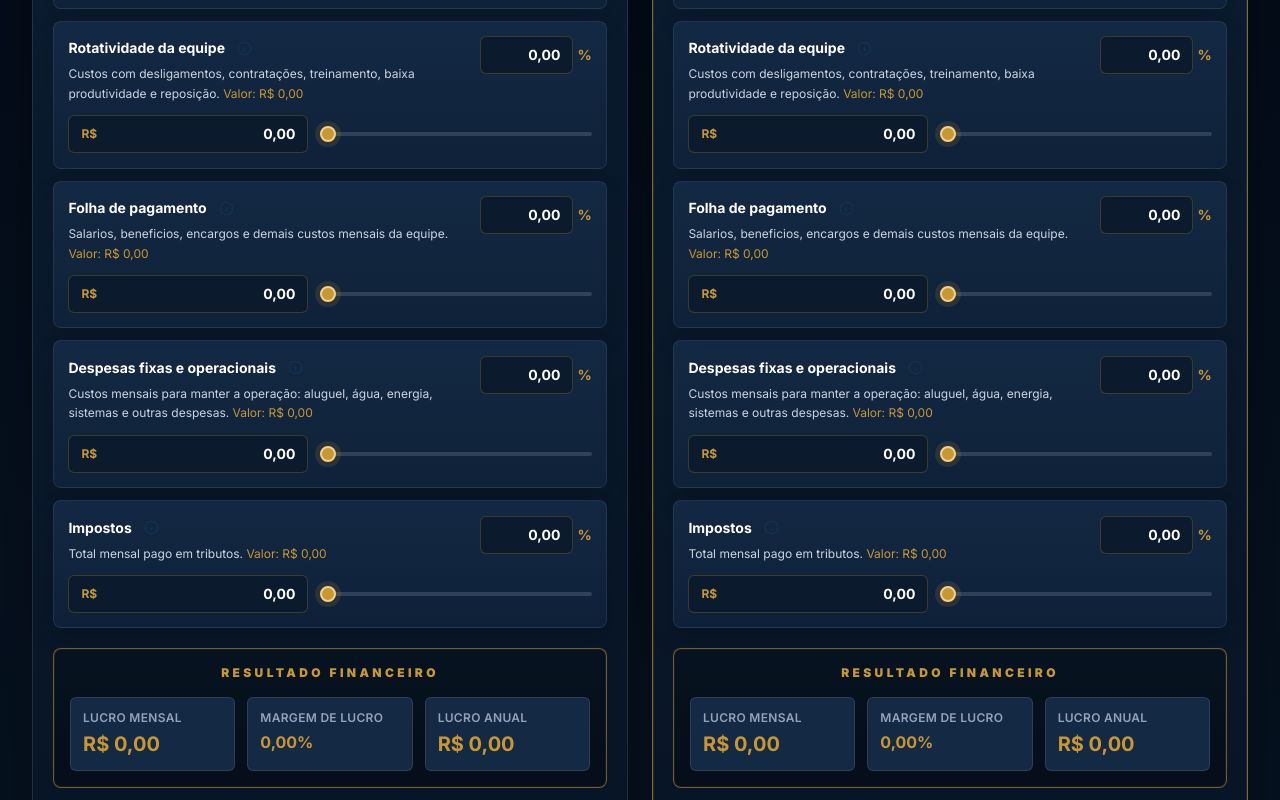
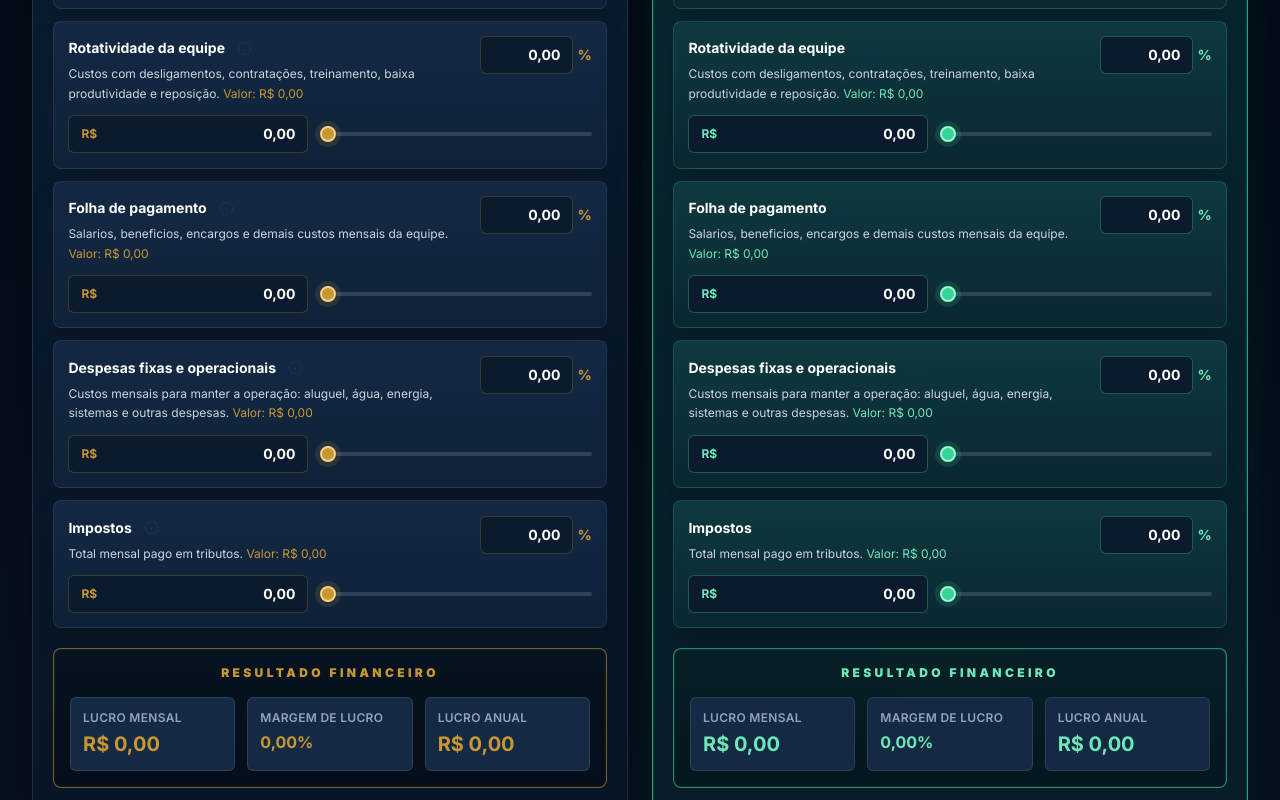
Before and after one commit to FelipeAlves4/Calculadora_AsexEduca-o, a React (Vite) app: page / in a window 1280 px wide. Shown: the part 740-1540 px from the top of the page. Built offline with nearby package versions, Linux system fonts and the light colour scheme.

Commit message:
Melhorando paleta de cor da calcularadora de projeção, e melhorando exemplo

```diff
--- a/src/components/ResultsCharts.tsx
+++ b/src/components/ResultsCharts.tsx
@@ -50,7 +50,7 @@ export const ResultsCharts = ({ current, projected }: ResultsChartsProps) => {
 
   const annualProfit = [
     { name: 'Atual', value: current.annualProfit, fill: '#64748b' },
-    { name: 'Projetado', value: projected.annualProfit, fill: '#c99732' },
+    { name: 'Projetado', value: projected.annualProfit, fill: '#34d399' },
   ];
 
   return (
@@ -69,7 +69,7 @@ export const ResultsCharts = ({ current, projected }: ResultsChartsProps) => {
               <Tooltip formatter={tooltipFormatter} contentStyle={tooltipStyle} cursor={{ fill: 'rgba(255,255,255,0.04)' }} />
               <Legend wrapperStyle={{ color: '#cbd5e1' }} />
               <Bar dataKey="Atual" fill="#64748b" radius={[4, 4, 0, 0]} />
-              <Bar dataKey="Projetado" fill="#c99732" radius={[4, 4, 0, 0]} />
+              <Bar dataKey="Projetado" fill="#34d399" radius={[4, 4, 0, 0]} />
             </BarChart>
           </ResponsiveContainer>
         </ChartFrame>
@@ -83,7 +83,7 @@ export const ResultsCharts = ({ current, projected }: ResultsChartsProps) => {
               <Tooltip formatter={tooltipFormatter} contentStyle={tooltipStyle} cursor={{ fill: 'rgba(255,255,255,0.04)' }} />
               <Legend wrapperStyle={{ color: '#cbd5e1' }} />
               <Bar dataKey="Atual" fill="#64748b" radius={[4, 4, 0, 0]} />
-              <Bar dataKey="Projetado" fill="#c99732" radius={[4, 4, 0, 0]} />
+              <Bar dataKey="Projetado" fill="#34d399" radius={[4, 4, 0, 0]} />
             </BarChart>
           </ResponsiveContainer>
         </ChartFrame>
--- a/src/data/exampleData.ts
+++ b/src/data/exampleData.ts
@@ -47,12 +47,12 @@ export const createEmptyScenario = (): FinancialScenario => ({
 });
 
 export const exampleCurrentScenario = (): FinancialScenario => {
-  const revenue = 150000;
+  const revenue = 100000;
   const indicators = createIndicators(revenue, {
-    cmv: 35,
+    cmv: 45,
     waste: 5,
     turnover: 3,
-    payroll: 25,
+    payroll: 15,
     operationalExpenses: 15,
     taxes: 8,
   });
@@ -65,14 +65,14 @@ export const exampleCurrentScenario = (): FinancialScenario => {
 };
 
 export const exampleProjectedScenario = (): FinancialScenario => {
-  const revenue = 165000;
+  const revenue = 150000;
   const indicators = createIndicators(revenue, {
-    cmv: 32,
+    cmv: 29,
     waste: 3,
     turnover: 2,
-    payroll: 24,
-    operationalExpenses: 14,
-    taxes: 8,
+    payroll: 12,
+    operationalExpenses: 13,
+    taxes: 6.5,
   });
 
   return {
--- a/src/styles.css
+++ b/src/styles.css
@@ -118,10 +118,72 @@
   }
 
   .scenario-panel-projected {
-    border-color: rgba(201, 151, 50, 0.65);
+    border-color: rgba(52, 211, 153, 0.72);
+    background:
+      linear-gradient(180deg, rgba(9, 45, 52, 0.98), rgba(7, 27, 39, 0.99)),
+      radial-gradient(circle at top right, rgba(52, 211, 153, 0.2), transparent 26rem);
     box-shadow:
       0 22px 50px rgba(0, 0, 0, 0.28),
-      0 0 0 1px rgba(201, 151, 50, 0.12) inset;
+      0 0 0 1px rgba(52, 211, 153, 0.18) inset,
+      0 12px 40px rgba(16, 185, 129, 0.1);
+  }
+
+  .scenario-panel-projected .text-gold-500,
+  .scenario-panel-projected .field-affix,
+  .scenario-panel-projected .profit-card-title {
+    color: #6ee7b7;
+  }
+
+  .scenario-panel-projected .indicator-card {
+    border-color: rgba(52, 211, 153, 0.2);
+    background: linear-gradient(180deg, rgba(15, 58, 65, 0.96), rgba(10, 39, 50, 0.97));
+  }
+
+  .scenario-panel-projected .indicator-card:hover {
+    border-color: rgba(110, 231, 183, 0.55);
+    background: linear-gradient(180deg, rgba(18, 69, 73, 0.98), rgba(10, 43, 54, 0.98));
+  }
+
+  .scenario-panel-projected .field-shell {
+    border-color: rgba(52, 211, 153, 0.35);
+  }
+
+  .scenario-panel-projected .field-shell:focus-within {
+    border-color: #34d399;
+    box-shadow: 0 0 0 2px rgba(52, 211, 153, 0.2);
+  }
+
+  .scenario-panel-projected .profit-card {
+    border-color: rgba(52, 211, 153, 0.62);
+    background:
+      linear-gradient(180deg, rgba(7, 32, 40, 0.98), rgba(5, 22, 31, 0.98)),
+      radial-gradient(circle at top, rgba(52, 211, 153, 0.15), transparent 22rem);
+    box-shadow: 0 0 0 1px rgba(52, 211, 153, 0.1) inset;
+  }
+
+  .scenario-panel-projected .slider::-webkit-slider-runnable-track {
+    background: linear-gradient(
+      90deg,
+      #34d399 0%,
+      #34d399 var(--slider-progress),
+      rgba(100, 116, 139, 0.38) var(--slider-progress),
+      rgba(100, 116, 139, 0.38) 100%
+    );
+  }
+
+  .scenario-panel-projected .slider::-webkit-slider-thumb {
+    border-color: #a7f3d0;
+    background: #34d399;
+    box-shadow: 0 0 0 5px rgba(52, 211, 153, 0.15);
+  }
+
+  .scenario-panel-projected .slider::-moz-range-progress,
+  .scenario-panel-projected .slider::-moz-range-thumb {
+    background: #34d399;
+  }
+
+  .scenario-panel-projected .slider::-moz-range-thumb {
+    border-color: #a7f3d0;
   }
 
   .indicator-card {
```
